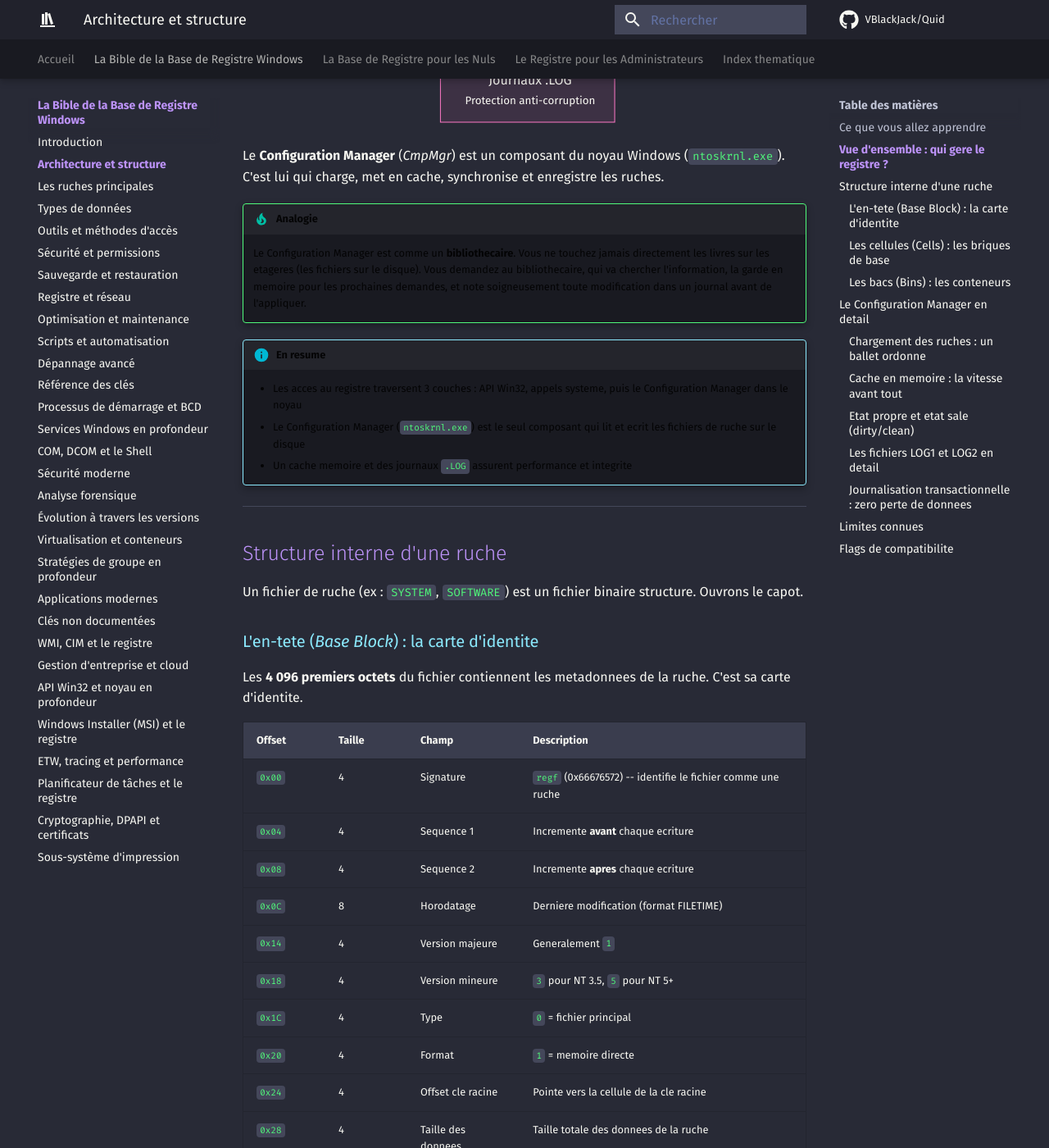
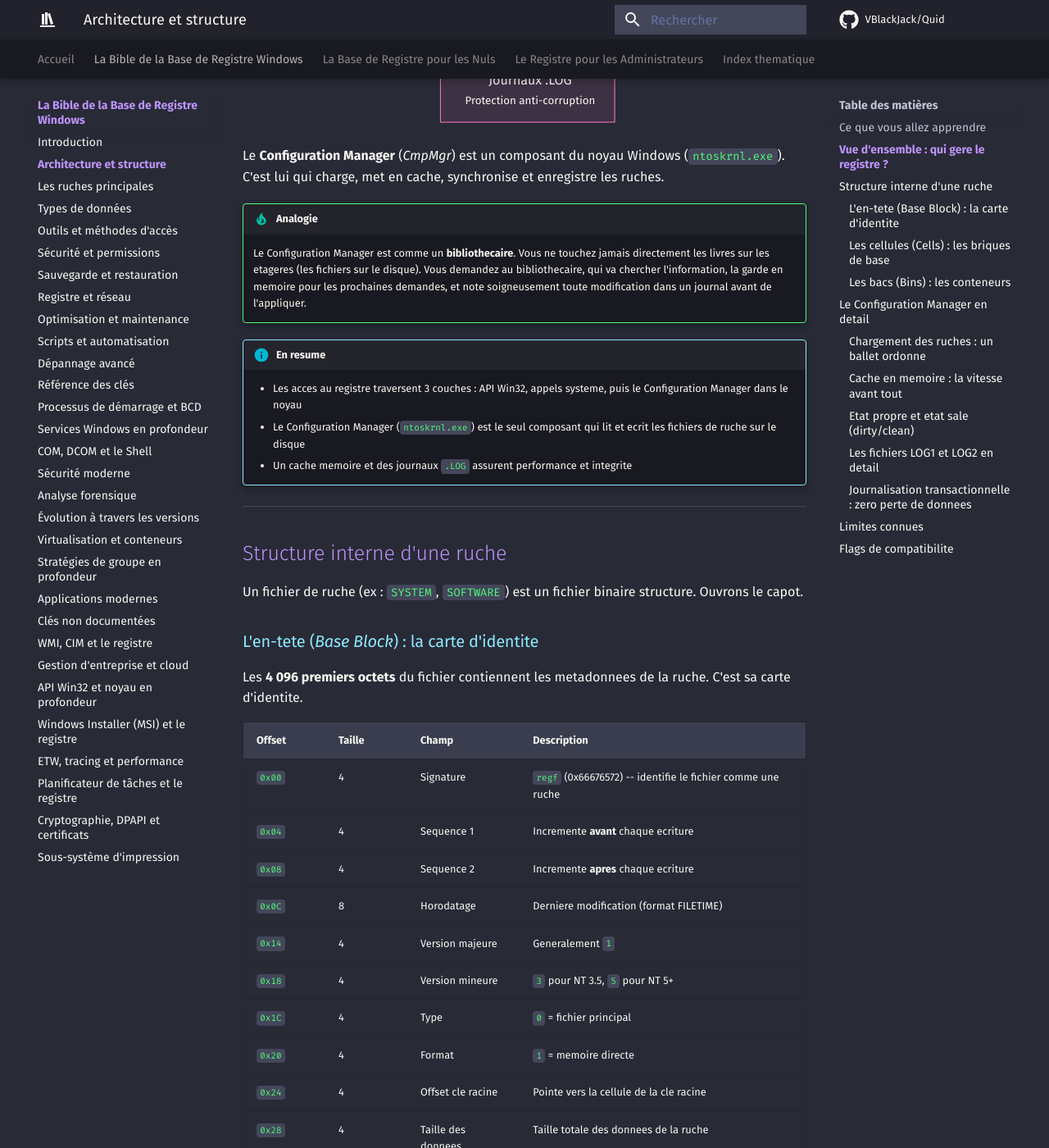
Before and after one commit to VBlackJack/Quid, an MkDocs documentation site: the page built from docs/books/bible-registre-windows/02-architecture.md, in a window 1280 px wide and 1400 px high, scrolled down 1256 px. Shown: the whole window at 82% size. Built offline with MkDocs 1.6.1 and Material for MkDocs 9.7.7, drawn with Linux system fonts in a browser that asks for light colours; comment, search, counter and statistics services are not loaded.

Commit message:
Fix invisible text in admonitions by overriding light-mode CSS variables
Material defines --md-admonition-fg-color on :root where var() resolves
to the light-mode black (#000000de). Since CSS custom property var()
references are resolved at computed-value time, the inherited value was
black text on a near-black background (contrast ratio ~1:1).

Co-Authored-By: Claude Opus 4.6 (1M context) <noreply@anthropic.com>

```diff
--- a/docs/stylesheets/extra.css
+++ b/docs/stylesheets/extra.css
@@ -43,6 +43,8 @@
 [data-md-color-scheme="dracula"] {
   --md-default-bg-color:               var(--dracula-background);
   --md-default-fg-color:               var(--dracula-foreground);
+  --md-admonition-fg-color:            var(--dracula-foreground);
+  --md-admonition-bg-color:            var(--dracula-surface-alt);
   --md-default-fg-color--light:        var(--dracula-muted);
   --md-default-fg-color--lighter:      #f8f8f266;
   --md-default-fg-color--lightest:     #f8f8f233;
```
